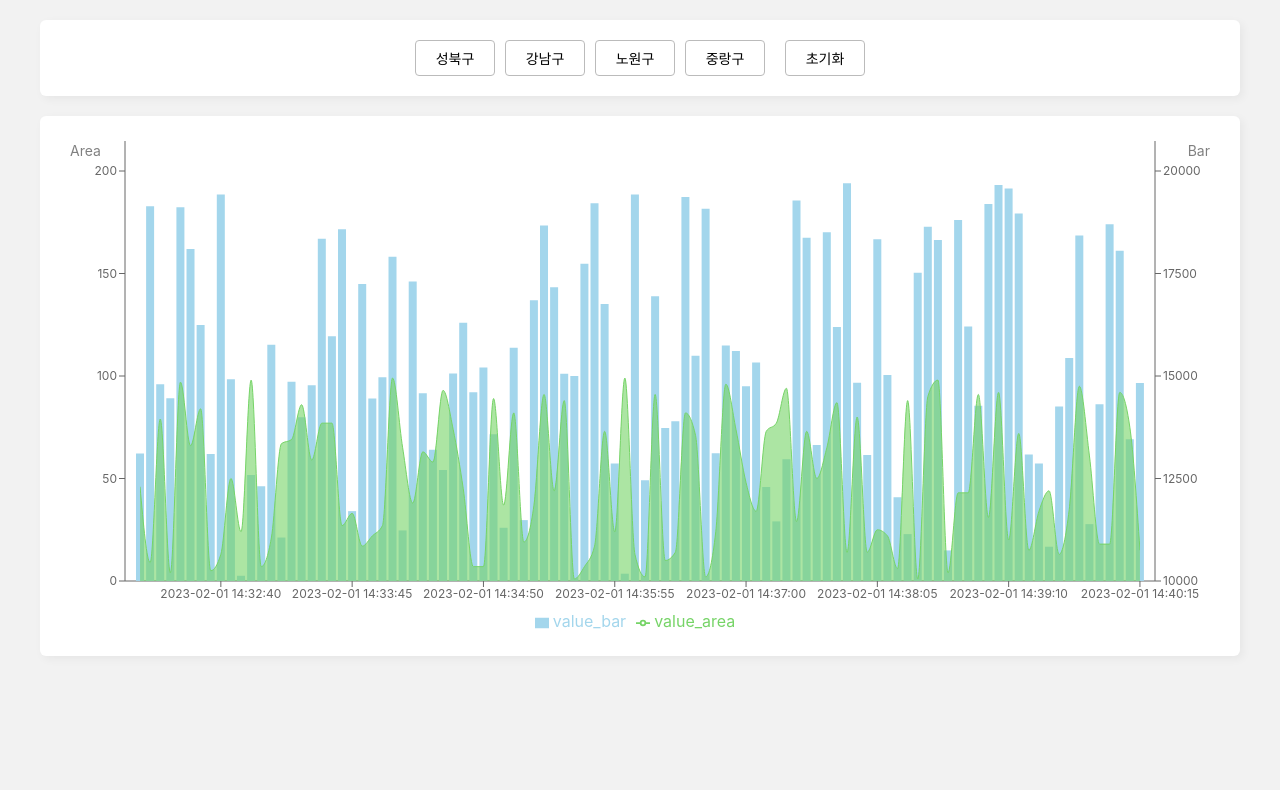
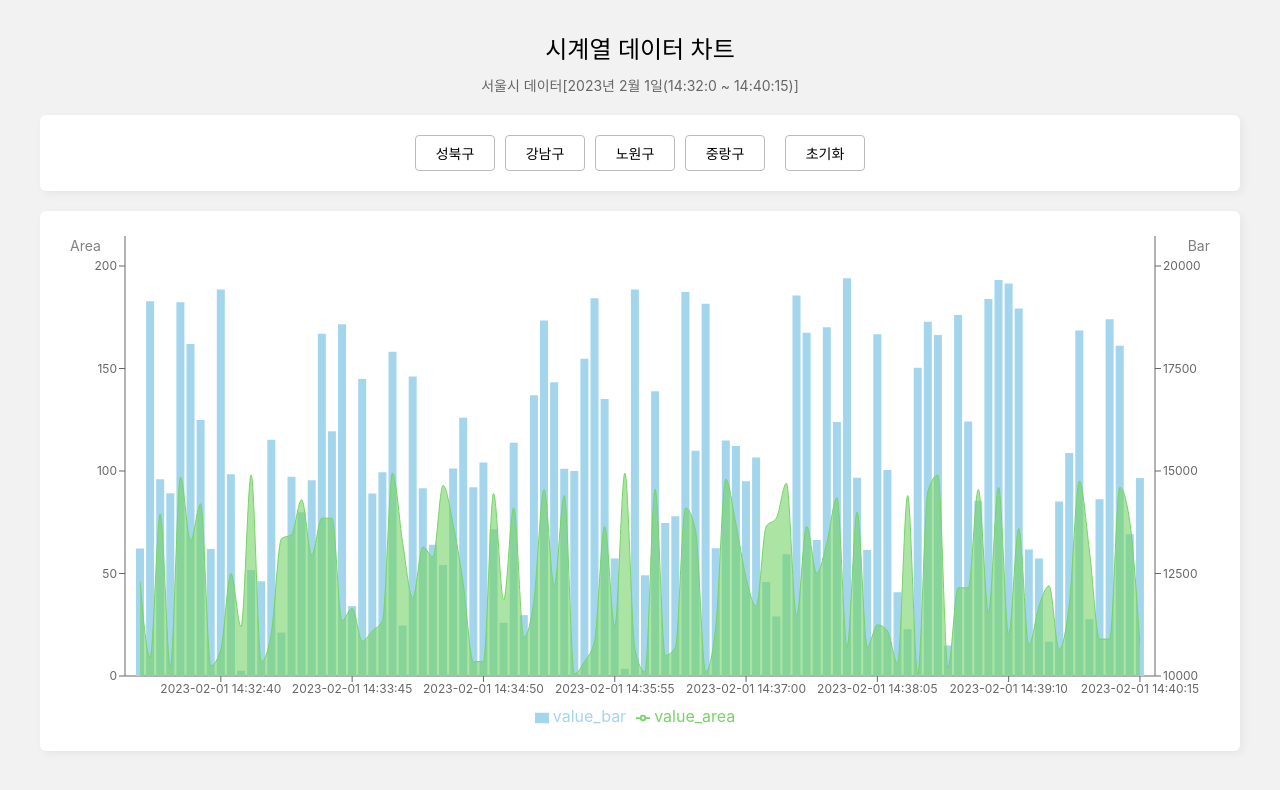
Before and after one commit to hyesuhong/time-series-chart, a React (Vite) app: page / in a window 1280 px wide. Shown: the top 790 px of the page. Built offline with nearby package versions, Linux system fonts and the light colour scheme.

Commit message:
feat: 타이틀 컴포넌트 추가

```diff
--- a/src/App.tsx
+++ b/src/App.tsx
@@ -1,3 +1,4 @@
+import { useMemo } from 'react';
 import useFetch from './hooks/useFetch';
 import { MockObj, MockData } from './types/data';
 import { getCategory } from './utils/category';
@@ -7,10 +8,16 @@ import ChartContainer from './container/ChartContainer';
 import GlobalStyle from './styles/Global.styled';
 import Loading from './components/common/Loading';
 import ErrorScreen from './components/common/ErrorScreen';
+import Title from './components/common/Title';
+import { dateRangeToStr, getRange } from './utils/date';
 
 function App() {
 	const { loading, data, error } = useFetch<MockObj>('./data/mock_data.json');
 	const category = getCategory<MockData>((value) => value.id, data);
+	const pageDescription = useMemo(
+		() => dateRangeToStr(getRange(data && Object.keys(data))),
+		[data]
+	);
 
 	return (
 		<>
@@ -18,10 +25,16 @@ function App() {
 			{loading && <Loading />}
 			{error && <ErrorScreen {...error} />}
 			{data && (
-				<CategoryProvider initialCategory={category}>
-					<FilterContainer />
-					<ChartContainer data={data} />
-				</CategoryProvider>
+				<>
+					<Title
+						title='시계열 데이터 차트'
+						description={`서울시 데이터[${pageDescription}]`}
+					/>
+					<CategoryProvider initialCategory={category}>
+						<FilterContainer />
+						<ChartContainer data={data} />
+					</CategoryProvider>
+				</>
 			)}
 		</>
 	);
--- /dev/null
+++ b/src/components/common/Title.tsx
@@ -0,0 +1,33 @@
+import styled from 'styled-components';
+
+interface title {
+	title: string;
+	description?: string;
+}
+
+const Title = ({ title, description }: title) => {
+	return (
+		<Header>
+			<h4>{title}</h4>
+			{description && <p>{description}</p>}
+		</Header>
+	);
+};
+
+const Header = styled.header`
+	margin: 30px auto 0;
+	text-align: center;
+
+	h4 {
+		font-size: 24px;
+		font-weight: 500;
+	}
+
+	p {
+		font-size: 14px;
+		color: #666;
+		margin-top: 10px;
+	}
+`;
+
+export default Title;
```
